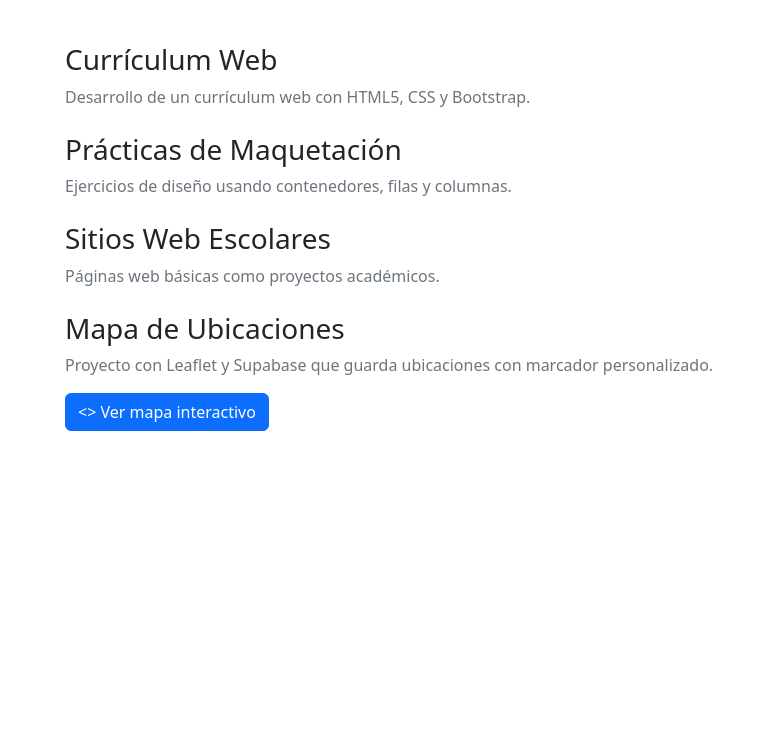
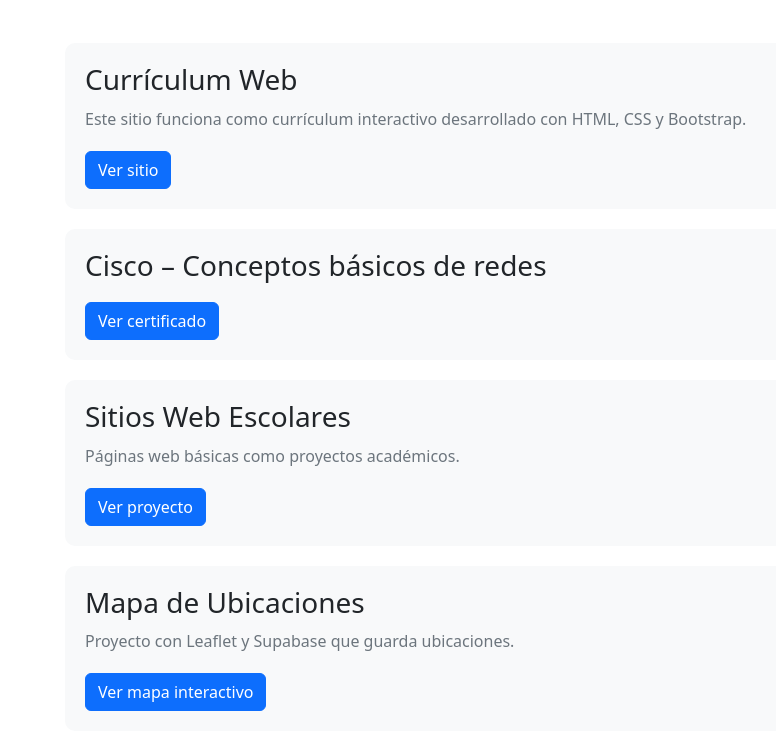
Before and after one commit to francisco-cell506/startbootstrap-personal-gh-pages, a plain HTML site: page projects.html in a window 1280 px wide. Shown: the part 157-906 px from the top of the page, without its empty margins (17-793 px from the left). Before the commit the page ends 800 px from the top, so only its background shows below. Drawn offline with nearby package versions, Linux system fonts and the light colour scheme.

Commit message:
Actualización de proyectos

```diff
--- a/projects.html
+++ b/projects.html
@@ -21,38 +21,43 @@
     <section class="container py-5">
         <h1 class="fw-bold mb-5">Proyectos</h1>
 
-        <div class="mb-4">
+        <div class="proyecto">
             <h3>Currículum Web</h3>
             <p class="text-muted">
-                Desarrollo de un currículum web con HTML5, CSS y Bootstrap.
+                Este sitio funciona como currículum interactivo desarrollado con HTML, CSS y Bootstrap.
             </p>
+
+            <a href="index.html" target="_blank" class="btn btn-primary">
+                Ver sitio
+            </a>
+        </div>
+        <div class="proyecto">
+            <h3>Cisco – Conceptos básicos de redes</h3>
+            <a href="https://drive.google.com/file/d/1plwMGrm1M435yGs2lMrUmNVI-McsYu3-/view?usp=sharing" target="_blank"
+                class="btn btn-primary">
+                Ver certificado
+            </a>
         </div>
 
-        <div class="mb-4">
-            <h3>Prácticas de Maquetación</h3>
-            <p class="text-muted">
-                Ejercicios de diseño usando contenedores, filas y columnas.
-            </p>
-        </div>
-
-        <div class="mb-4">
+        <div class="proyecto">
             <h3>Sitios Web Escolares</h3>
             <p class="text-muted">
                 Páginas web básicas como proyectos académicos.
             </p>
+
+            <a href="https://francisco-cell506.github.io/PROGRAMACI-N-DE-REDES/" target="_blank"
+                class="btn btn-primary">
+                Ver proyecto
+            </a>
         </div>
 
-        <!-- 🔥 MAPA DENTRO DEL SECTION -->
-        <div class="mb-4">
+        <div class="proyecto">
             <h3>Mapa de Ubicaciones</h3>
             <p class="text-muted">
-                Proyecto con Leaflet y Supabase que guarda ubicaciones con marcador personalizado.
+                Proyecto con Leaflet y Supabase que guarda ubicaciones.
             </p>
-
             <a href="https://francisco-cell506.github.io/mapa-ubicaciones/" target="_blank" class="btn btn-primary">
-                <>
-                    Ver mapa interactivo
-            </a>
+                Ver mapa interactivo
             </a>
         </div>
 
```
Also changed, not shown: css/styles.css.
